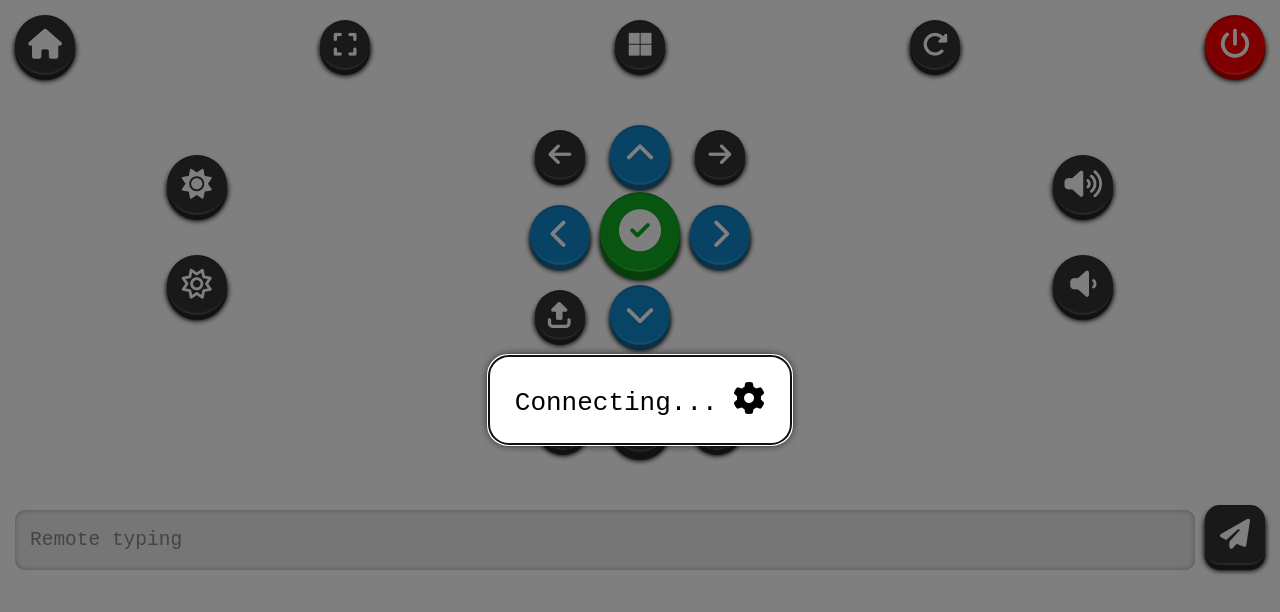
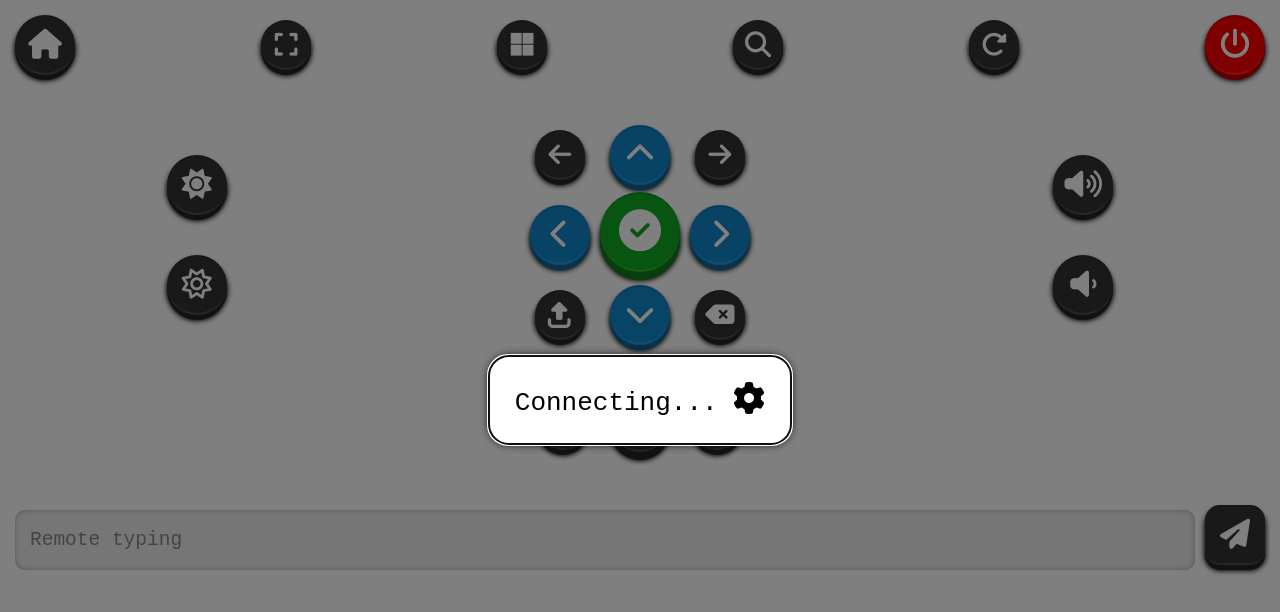
Before and after one commit to DanielKMach/personal-remote-controller, a plain HTML site: page src/index.html in a window 1280 px wide. Drawn offline with Linux system fonts and the light colour scheme.

Commit message:
Adiciona botão de pesquisa e backspace

```diff
--- a/src/index.html
+++ b/src/index.html
@@ -24,6 +24,9 @@
             </button>
             <button class="media b" onclick="Send.extra('windows')">
                 <i class="fa-brands fa-microsoft"></i>
+            </button>
+            <button class="media b" onclick="Send.extra('search')">
+                <i class="fa-solid fa-magnifying-glass"></i>
             </button>
             <button class="media b" onclick="Send.extra('reload')">
                 <i class="fa-solid fa-rotate-right"></i>
@@ -67,7 +70,9 @@
                 <button class="media blue" onclick="Send.nav('down')">
                     <i class="fa-solid fa-chevron-down"></i>
                 </button>
-                <div></div>
+                <button class="media b" onclick="Send.nav('backspace')">
+                    <i class="fa-solid fa-delete-left"></i>
+                </button>
             </div>
 
             <div id="volume" class="v-tune">
--- a/src/index.js
+++ b/src/index.js
@@ -66,7 +66,7 @@ const Send = Object.freeze({
         }
     },
     nav(dir) {
-        if (!dir in ["up", "down", "left", "right", "enter", "back", "tab", "s-tab"]) return;
+        if (!dir in ["up", "down", "left", "right", "enter", "space", "back", "backspace", "tab", "s-tab"]) return;
         this.send("NAV " + dir);
     },
     media(action) {
@@ -74,7 +74,7 @@ const Send = Object.freeze({
         this.send("MEDIA " + action);
     },
     extra(action) {
-        if (!action in ["maximize", "reload", "windows"]) return;
+        if (!action in ["maximize", "reload", "windows", "search"]) return;
         this.send("EXTRA " + action);
     },
     shutdown() {
```
Also changed, not shown: 1 other file.
